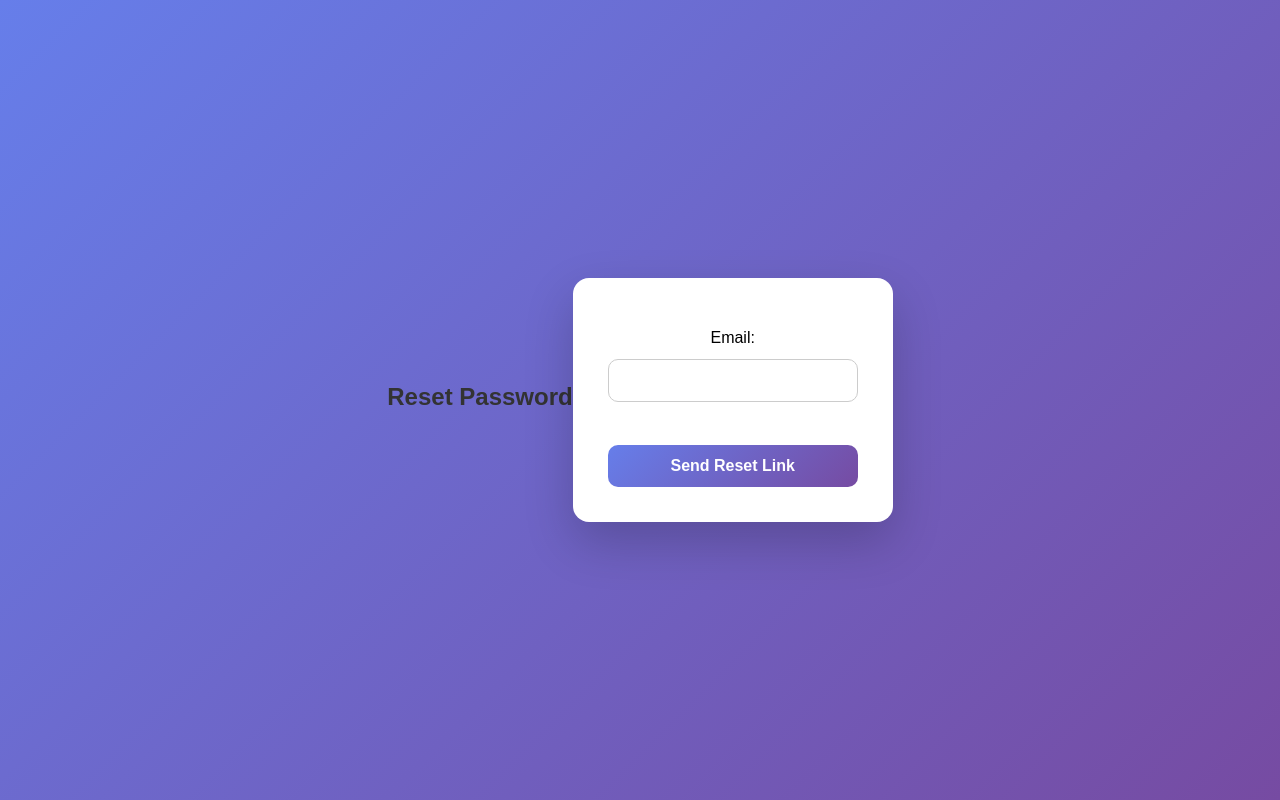
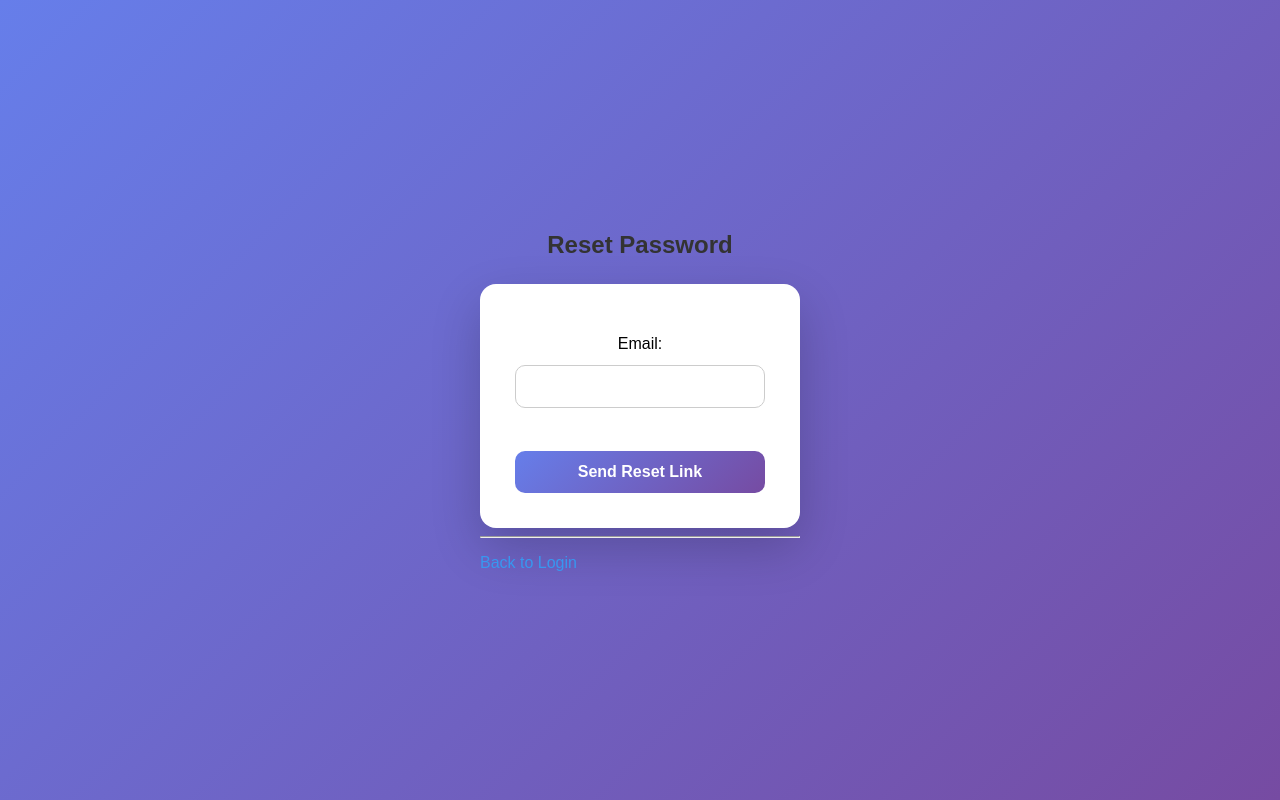
Before and after one commit to JoyalJoshua/instaclone, a Django app: page /password-reset/ in a window 1280 px wide. Run offline with Django 5.2, Linux system fonts and the light colour scheme.

Commit message:
fixed password reset  UI

```diff
--- a/core/templates/core/password_reset.html
+++ b/core/templates/core/password_reset.html
@@ -1,9 +1,25 @@
 {% extends "core/base.html" %}
+
 {% block content %}
+
+<div class="page-center">
+    <div class="auth-card">
+
         <h2>Reset Password</h2>
+
         <form method="POST">
             {% csrf_token %}
             {{ form.as_p }}
             <button type="submit">Send Reset Link</button>
         </form>
+
+        <hr>
+
+        <p>
+            <a href="/login/">Back to Login</a>
+        </p>
+
+    </div>
+</div>
+
 {% endblock %}
```
Also changed, not shown: db.sqlite3. Lines whose indentation alone changed are shown as unchanged.
